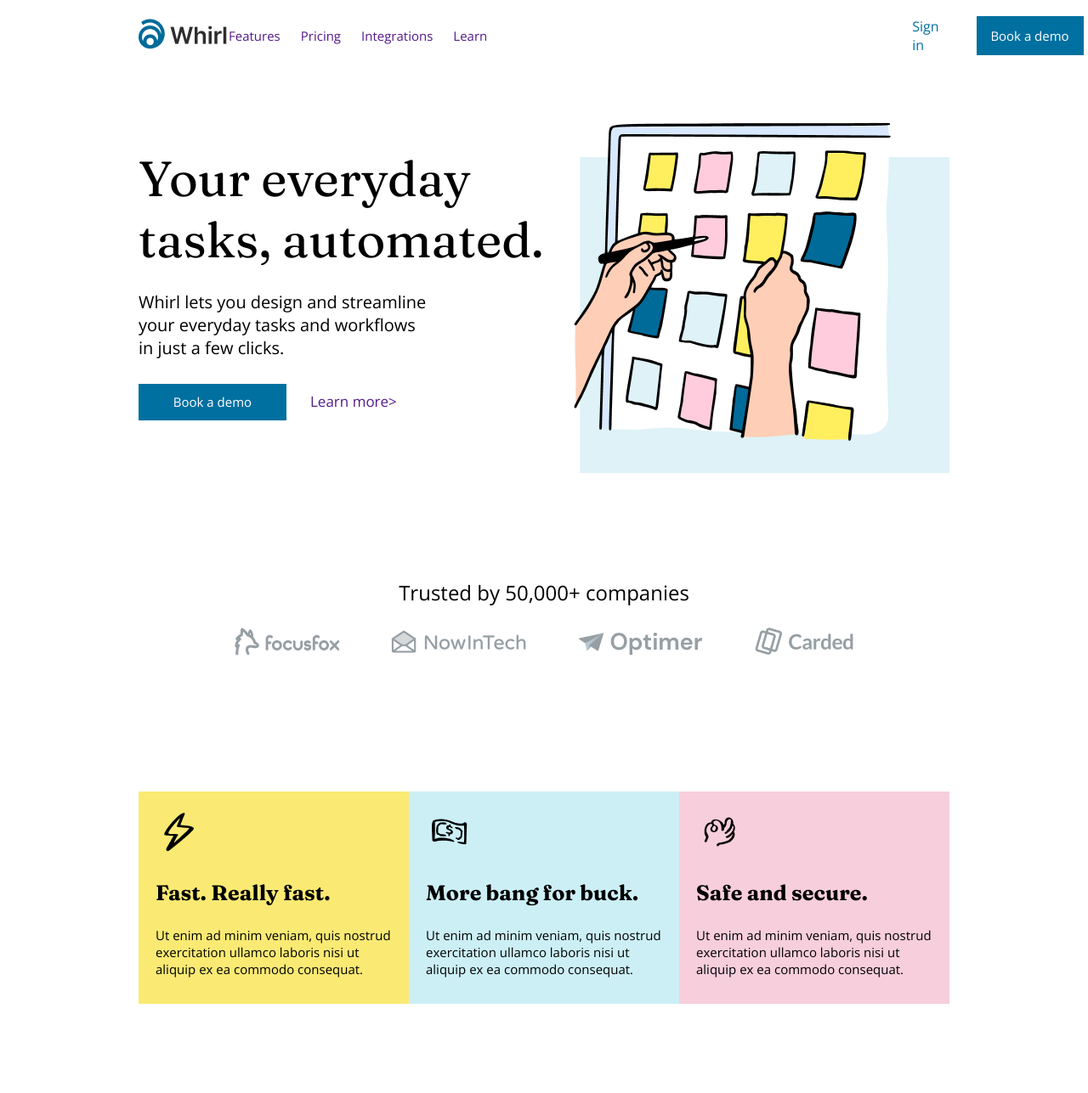
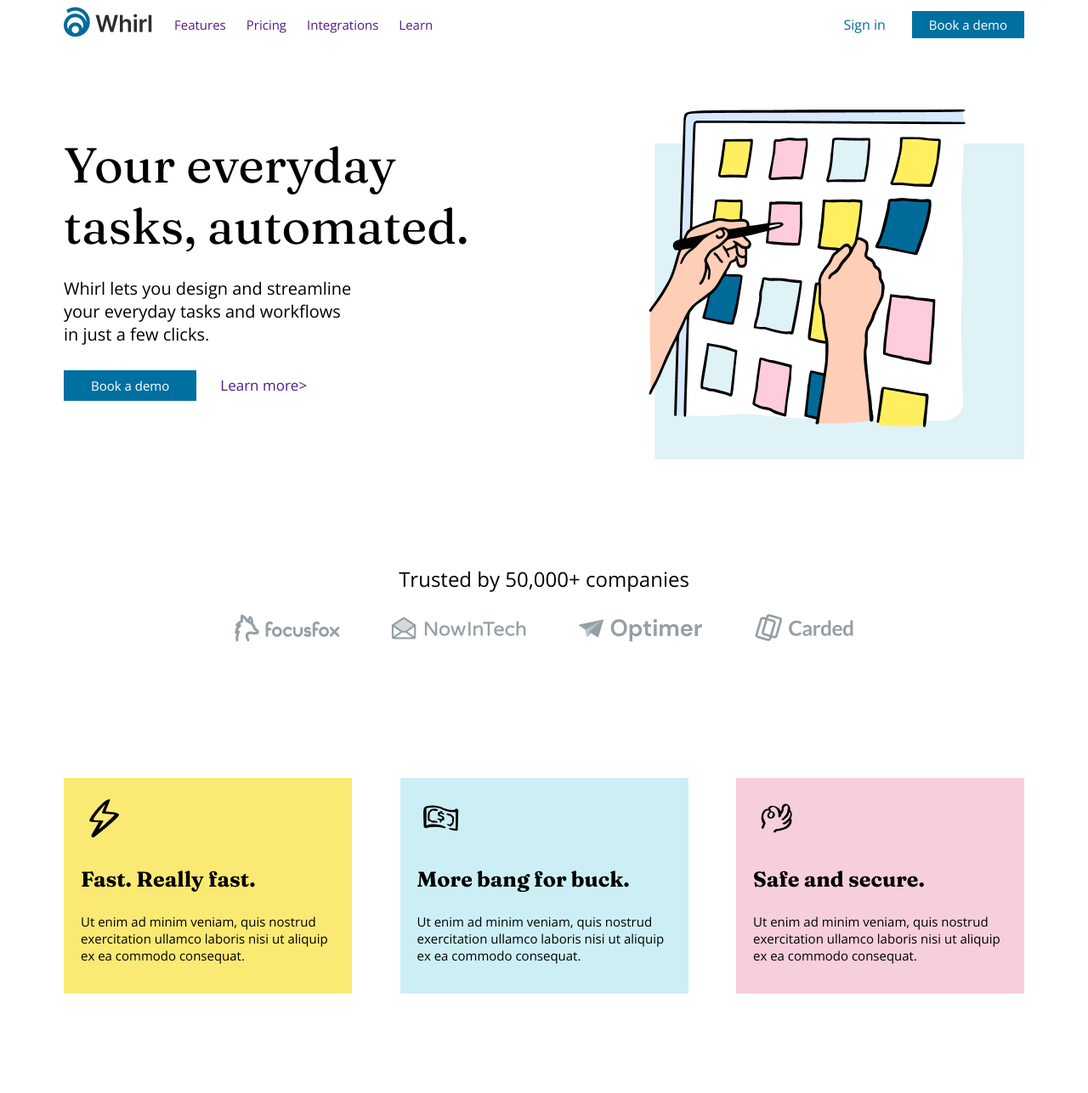
Before and after one commit to sancho348/my_first_project, a plain HTML site: page index.html in a window 1280 px wide. Shown: the top 1287 px of the page at 85% size. Drawn offline with nearby package versions, Linux system fonts and the light colour scheme.

Commit message:
I made the blocks position correctly and set the correct margins.

```diff
--- a/index.html
+++ b/index.html
@@ -13,23 +13,26 @@
 
 <body>
 
-    <!----------HEADER---------->
+    <!----------HEADER------------>
 
  <header>
-<div class="logo">
-<img src="images_first/image-logo.png" alt="logo">
+    <div class="conteiner">
+     <div class="logo_with_nav">
+      <div class="logo">  <img src="images_first/image-logo.png" alt="logo">
       </div>
+
         <nav>
         <a href="">Features</a>
         <a href="">Pricing</a>
         <a href="">Integrations</a>
         <a href="">Learn</a>
         </nav>
+      </div>
         <div class="button">
           <a href="">Sign in</a>
           <button id="button_blue">Book a demo</button>
          </div>
-
+    </div>
   </header>
 
     <!-----------BLOCK_CONTENT--------->
@@ -80,6 +83,7 @@
 </div>
 
 <!----------------BIG_CONTEINER----------------->
+<div class="background_color">
 
 <div class="Big_conteiner">
 
@@ -116,7 +120,7 @@
 
 
     </div>
-
+</div>
 
 
 
--- a/main.css
+++ b/main.css
@@ -1,19 +1,37 @@
 * {
 box-sizing: border-box;
-max-width: 1500px;
+
+
+}
+body {
+
+}
+/* -------HEADER------*/
+
+.conteiner {
+    display: flex;
+    justify-content: space-between;
+   align-items: center;
+   max-width: 1130px;
+   margin: 0 auto;
+
 
 }
 
-/* -------HEADER------*/
+header{
 
-header{
-    max-width: 1440px;
-    display: flex;
-    justify-content: space-between;
-    align-items: center;
-    margin: 19px 155px;
 
 }
+
+.logo_with_nav {
+    display: flex;
+    align-items: center;
+    gap: 24px
+    ;
+}
+
+
+
 
 nav a{
     font-family: "Open Sans", sans-serif;
@@ -24,7 +42,7 @@ nav a{
 }
 nav{
     display: flex;
-   margin-right: 500px;
+
     gap: 24px;
 
 }
@@ -37,12 +55,11 @@ nav a:hover{
 
 #button_blue{
     background-color: #0070A0;
-    width: 139px;
-    height: 46px;
     font-family: "Open Sans", sans-serif;
     font-size: 15px;
     color: #fff;
     border: none;
+    padding: 6px 20px;
     transition: background-color .3s ease;
 
 }
@@ -62,13 +79,9 @@ nav a:hover{
 }
 .button {
     display: flex;
+    justify-content: flex-end;
     align-items: center;
     gap: 31px;
-}
-
-.text_information {
-max-width: 525px;
-
 }
 
 
@@ -79,13 +92,13 @@ max-width: 525px;
 .block_content{
     display: flex;
     justify-content: space-between;
-    margin: 19px 155px;
+    max-width: 1130px;
+    margin: 0 auto;
     margin-top: 70px;
 }
 .text_information button{
     background-color: #0070A0;
-    width: 174px;
-    height: 43px;
+    padding: 8px 32px;
     font-family: "Open Sans", sans-serif;
     font-size: 15px;
     color: #fff;
@@ -121,6 +134,8 @@ max-width: 525px;
     font-family: "Open Sans", sans-serif;
     font-size: 24px;
     font-weight: normal;
+    max-width: 1130px;
+    margin: 0 auto;
     margin-top: 120px;
     margin-bottom: 24px;
 
@@ -136,27 +151,30 @@ max-width: 525px;
 /* -------CONTEINER_three_BLOCK------*/
 .three_block {
     display: flex;
-    justify-content: space-around;
-    margin: 19px 155px;
+    justify-content: space-between;
+    align-items: center;
+    max-width: 1130px;
+    margin: 0 auto;
     margin-top: 160px;
     margin-bottom: 120px;
+
 }
 .yellow_block {
-    width: 355px;
-    height: 250px;
+    /* width: 355px;
+    height: 250px; */
     background-color: #FAEA73;
 
 
 }
 .blue_block {
-    width: 355px;
-    height: 250px;
+    /* width: 355px;
+    height: 250px; */
     background-color: #CCEFF6;
 
 }
 .pink_block {
-    width: 355px;
-    height: 250px;
+    /* width: 355px;
+    height: 250px; */
     background-color:#F7CEDC;
 }
 h3 {
@@ -172,6 +190,9 @@ h3 {
 .blue_block,
 .pink_block {
     padding: 20px;
+    width: 30%;
+    gap: 20px;
+
     transition: transform .3s ease;
 }
 
@@ -187,17 +208,23 @@ h3 {
 
 
     /*--------BIG_CONTEINER-------*/
+   .background_color {
+    background-color:#F7F9FA ;
+   }
+
     .Big_conteiner {
-        background-color:#F7F9FA ;
+        max-width: 1130px;
+        margin: 0 auto;
+
     }
     .title4 {
     }
     .information_with_images {
         display: flex;
-        justify-content: space-around;
+        justify-content: space-between;
     }
     .information  {
-        margin-right: 162px;
+
     }
     .images_computer {
     }
@@ -212,7 +239,7 @@ h3 {
         font-size: 42px;
         padding-top: 79px;
 
-        margin: 0 155px;
+
     }
 
     .info-item p{
```
Lines whose indentation alone changed are shown as unchanged.
